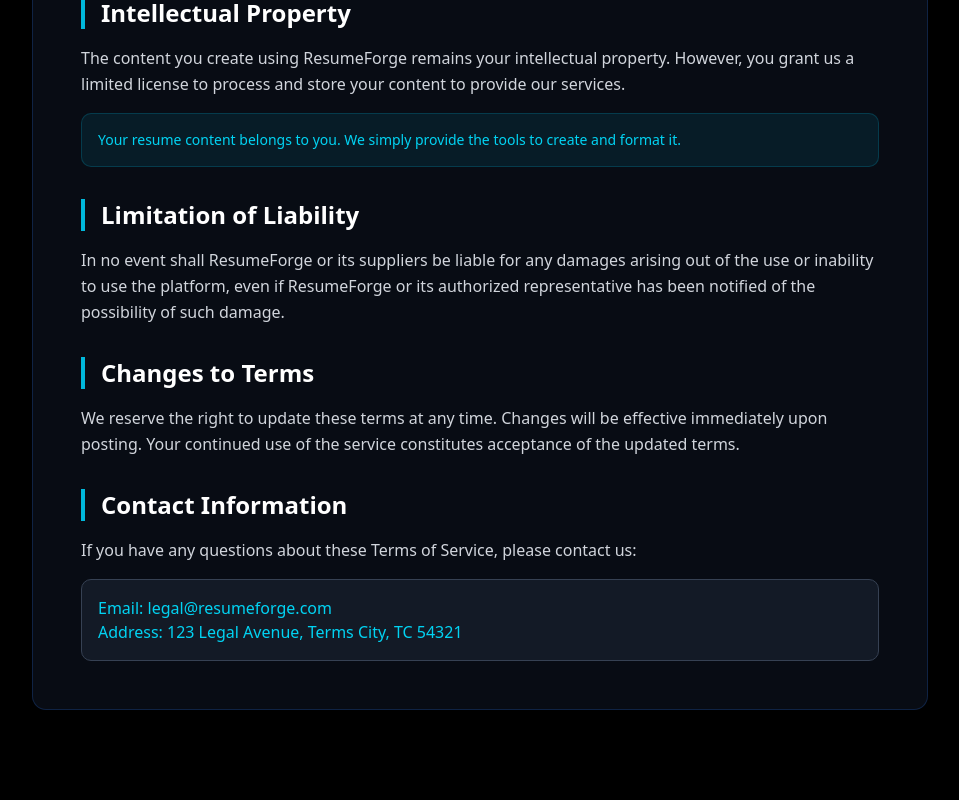
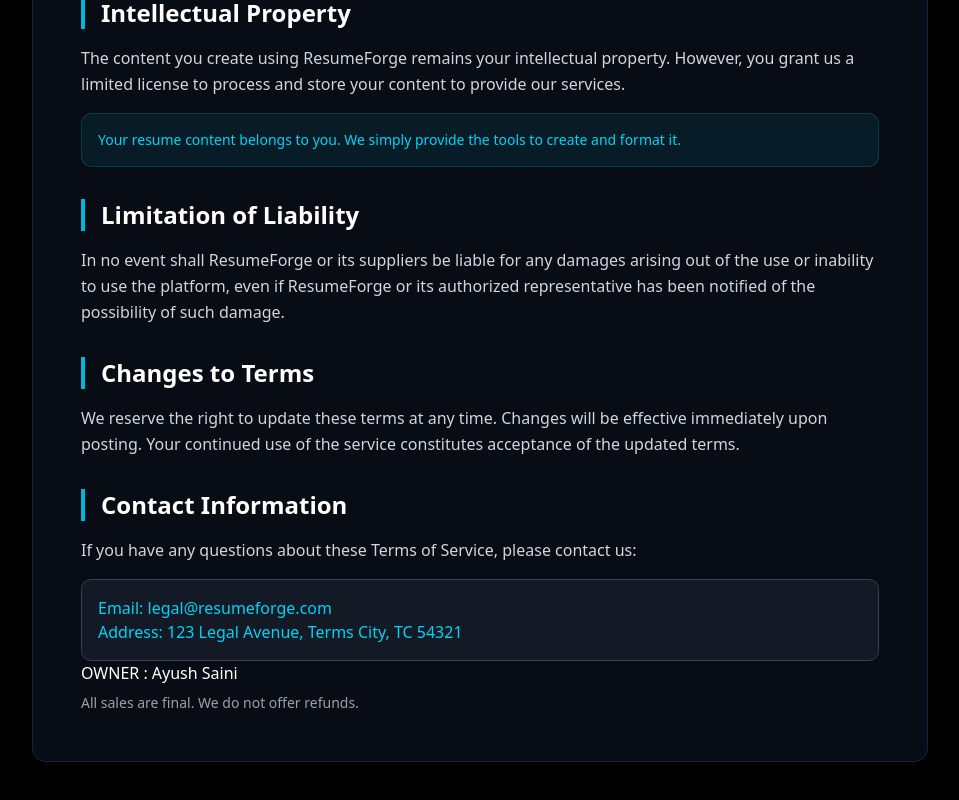
Before and after one commit to ayush-saini033/Resumate, a Next.js app: page /terms-of-service in a window 1280 px wide. Shown: the part 1272-2072 px from the top of the page, without its empty margins (160-1119 px from the left). Before the commit the page ends 2030 px from the top, so only its background shows below. Built offline with nearby package versions, Linux system fonts and the light colour scheme; no server answers.

Commit message:
resumate 0.3.0 -add terms page

```diff
--- a/src/app/(main)/terms-of-service/page.jsx
+++ b/src/app/(main)/terms-of-service/page.jsx
@@ -177,6 +177,13 @@
                   Address: 123 Legal Avenue, Terms City, TC 54321
                 </p>
               </div>
+
+              <div>
+                OWNER : Ayush Saini
+                <p className="text-gray-400 text-sm mt-2">
+                  All sales are final. We do not offer refunds.
+                </p>
+              </div>
             </section>
           </div>
         </div>
```
